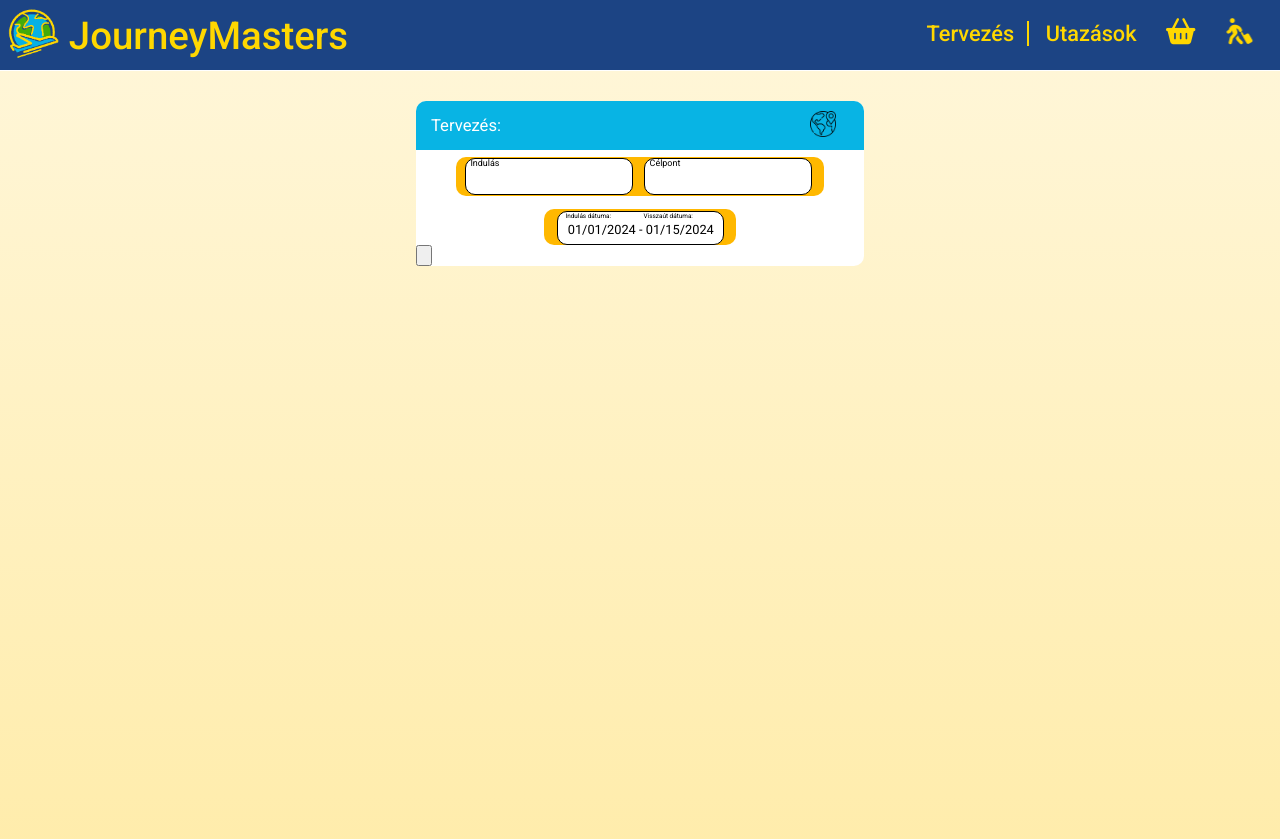
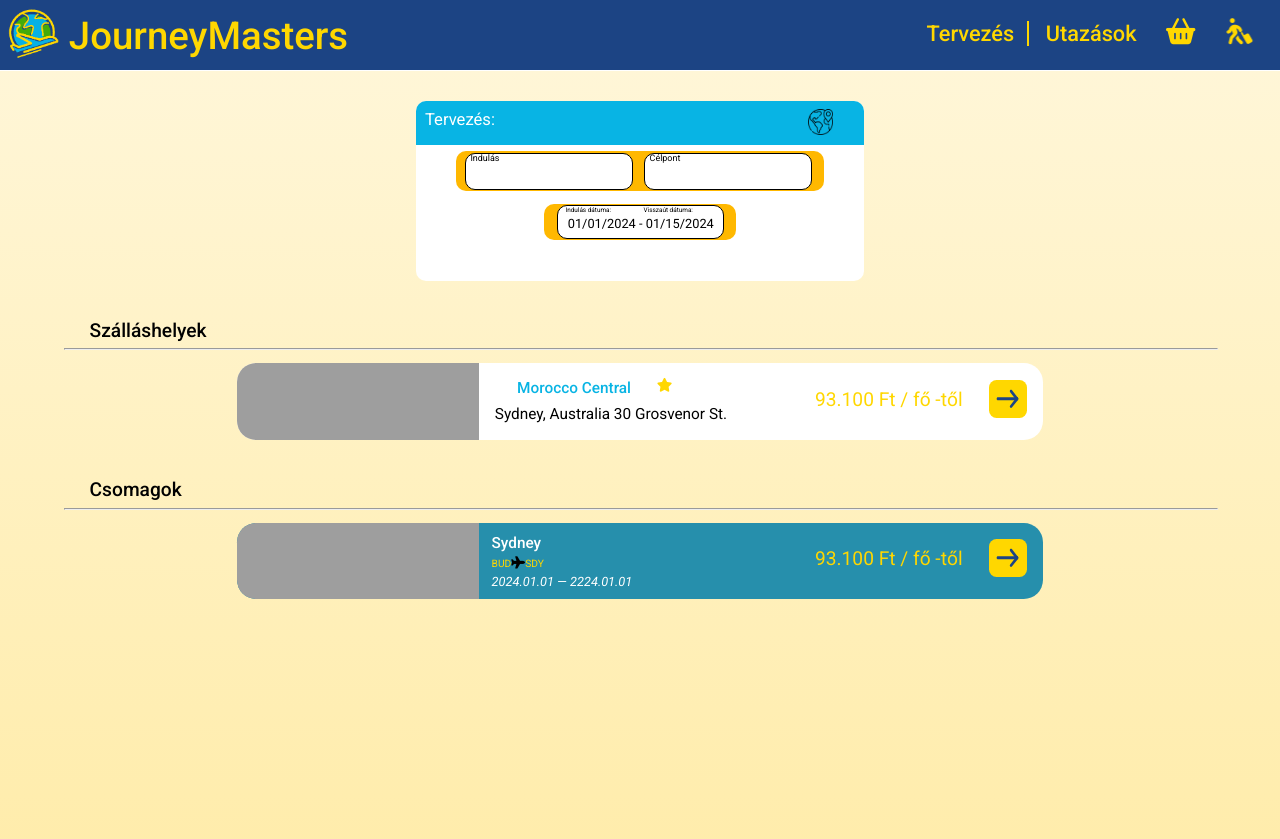
Before and after one commit to PeacefulAvocado/JourneyMasters, a PHP site: page /index/tervezes.php in a window 1280 px wide. Shown: the top 839 px of the page. Run offline with PHP 8.4, Linux system fonts and the light colour scheme; some libraries are stand-ins or nearby versions; grey boxes are pictures that could not be loaded.

Commit message:
tervezes frontend kesz

```diff
--- a/css/tervezes.css
+++ b/css/tervezes.css
@@ -27,7 +27,7 @@
 .tervezesform{
     background-color: var(--white);
     border-radius: 10px;
-
+    height: 14vw;
     max-width:35vw;
     margin-left: auto;
     margin-right: auto;
@@ -38,6 +38,7 @@
 .formtop{
     display: grid;
     grid-template-columns: 6fr 1fr;
+    height: 3.4vw;
     background-color: var(--ocean);
     border-top-left-radius: 10px;
     border-top-right-radius: 10px;
@@ -45,14 +46,13 @@
 .tervezescim{
     margin: 0;
     color: var(--white);
-    padding: 15px;
+    padding: 0.7vw;
     font-size: 1.3vw;
 }
 .ikon{
     width: 2vw;
-
     margin-right: 10px;
-    padding: 10px;
+    padding: 0.6vw;
   }
 .orange{
     background-color: var(--orange);
@@ -132,3 +132,143 @@
     top: 0.2vw;
 
 }
+.szallashelyek{
+    height: auto;
+    width: 90%;
+    padding: 0 5%;
+    margin: 3vw 0 0 0;
+}
+.kiscim{
+    color: var(--black);
+    font-size: 1.5vw;
+    margin-bottom: 0.5vw;
+    padding-left: 2vw;
+    font-weight: 500;
+}
+.vonal{
+    width: 100%;
+    margin: 0;
+    color: var(--black);
+
+}
+.tervezesegyeni{
+    margin: auto;
+    width: 70%;
+    position: relative;
+    height: 6vw;
+    background-color: var(--white);
+    border-radius: 1.5vw;
+    margin-top: 1vw;
+}
+.tervezesegyeni img{
+    height: 6vw;
+    width: 30%;
+    object-fit: cover;
+    border-top-left-radius: 1.5vw;
+    border-bottom-left-radius: 1.5vw;
+    float:left;
+
+}
+.hotelnev{
+    color: var(--ocean);
+    display: inline;
+    float: left;
+    font-size: 1.2vw;
+    font-weight: 500;
+    padding-left: 3vw;
+}
+.stars{
+    color: var(--baseyellow);
+    display:inline;
+    left: 40%;
+    top: 10%;
+    float:left;
+    padding-left: 2vw;
+    padding-top: 0.3vw;
+    font-size: 0.9vw;
+}
+.hotelcim{
+position: absolute;
+left: 32%;
+top: 35%;
+font-size: 1.2vw;
+color: var(--black);
+}
+.ar{
+    position:absolute;
+    top: 7%;
+    right: 10%;
+    font-size: 1.5vw;
+}
+input.newbutton {
+    position: absolute;
+    right: 2%;
+    top: 22%;
+    width:3vw;
+    height:3vw;
+
+    background:url(../img/nyil.svg) no-repeat 0 0;
+    color:var(--black);
+    border:none;
+    padding:0;
+
+}
+.csomagok{
+    height: auto;
+    width: 90%;
+    padding: 0 5%;
+    margin: 3vw 0 0 0;
+}
+.csomagform{
+    margin: auto;
+    width: 70%;
+    position: relative;
+    height: 6vw;
+    background-color: var(--white);
+    border-radius: 1.5vw;
+    margin-top: 1vw;
+}
+.csomagform img{
+    height: 6vw;
+    width: 30%;
+    object-fit: cover;
+    border-top-left-radius: 1.5vw;
+    border-bottom-left-radius: 1.5vw;
+    float:left;
+
+}
+#a1{
+    background-color: var(--lightblue);
+  }
+
+  #a2 {
+    background-color: var(--red);
+  }
+
+  #a3 {
+    background-color: var(--green-pastel);
+  }
+  .varosnev{
+    color: var(--white);
+    display: inline;
+    float: left;
+    font-size: 1.2vw;
+    font-weight: 500;
+    padding-left: 1vw;
+    margin-top: 0.9vw;
+  }
+  .repter{
+    position: absolute;
+    left: 31.6%;
+    top: 31%;
+    font-size: 0.8vw;
+    color: var(--baseyellow);
+    }
+    .datum{
+    position: absolute;
+    left: 31.6%;
+    top: 50%;
+    font-size: 1vw;
+    color: var(--white);
+    font-style: italic;
+    }
--- a/templates/tervezestemplate.php
+++ b/templates/tervezestemplate.php
@@ -17,7 +17,7 @@
 <form class="tervezesform" action="" method="get">
     <div class="formtop">
         <p class="tervezescim">Tervezés:</p>
-        <img src="../img/globepin.png" alt="" srcset="" class="ikon">
+        <img src="../img/globepin.png" alt="Földgömb" class="ikon">
     </div>
     <div class="orange">
         <label for="indulas" class="indulaslabel">Indulás</label>
@@ -30,16 +30,58 @@
         <label for="daterange" class="veglabel">Visszaút dátuma:</label>
         <input type="text" name="daterange" class="daterange" value="01/01/2024 - 01/15/2024">
         </div>
-        <input type="submit" value="" class="newbutton button">
+</form>
+</div>
+<div class="szallashelyek">
+  <p class="kiscim">Szálláshelyek</p>
+  <hr class="vonal">
+  <div class="szallashelycontainer">
+    <form action="../index/foglalas.php" method="get" class="tervezesegyeni">
+      <img src="../img/sydneyproba.jpg" alt="Sydney">
+      <p class="hotelnev">Morocco Central</p>
+      <p class="stars"><i class='fa-solid fa-star'></i></p>
+      <br>
+      <p class="hotelcim">Sydney, Australia 30 Grosvenor St.</p>
+      <p class="ar">93.100 Ft / fő -től</p>
+      <input type="hidden" name="csomag" value="false">
+      <input type="hidden" name="datum" id="datum" value="">
+      <input type="hidden" name="hotelcim" value="">
+      <input type="submit" value="" class="newbutton button">
+    </form>
+  </div>
+</div>
 
-</form>
+
+<div class="csomagok">
+  <p class="kiscim">Csomagok</p>
+  <hr class="vonal">
+  <div class="csomagcontainer">
+    <form action="../index/foglalas.php" method="get" class="csomagform" id='a1'>
+      <img src="../img/sydneyproba.jpg" alt="Sydney">
+      <p class="varosnev">Sydney</p>
+      <br>
+      <p class='repter'>BUD<i class='fa-solid fa-plane' style="color:#000000"></i>SDY</p>
+      <br>
+      <p class='datum'>2024.01.01  — 2224.01.01</p>
+      <p class="ar">93.100 Ft / fő -től</p>
+      <input type="hidden" name="csomag" value="true">
+      <input type="hidden" name="helyszin" id="helyszin" value="">
+      <input type="hidden" name="csomagid" value="">
+      <input type="submit" value="" class="newbutton button">
+    </form>
+  </div>
+</div>
+
+
 
 
 
 </div>
+</div>
 
-</div>
-</div>
+
+
+
 <script>
 $(function() {
   $('input[name="daterange"]').daterangepicker({
```
